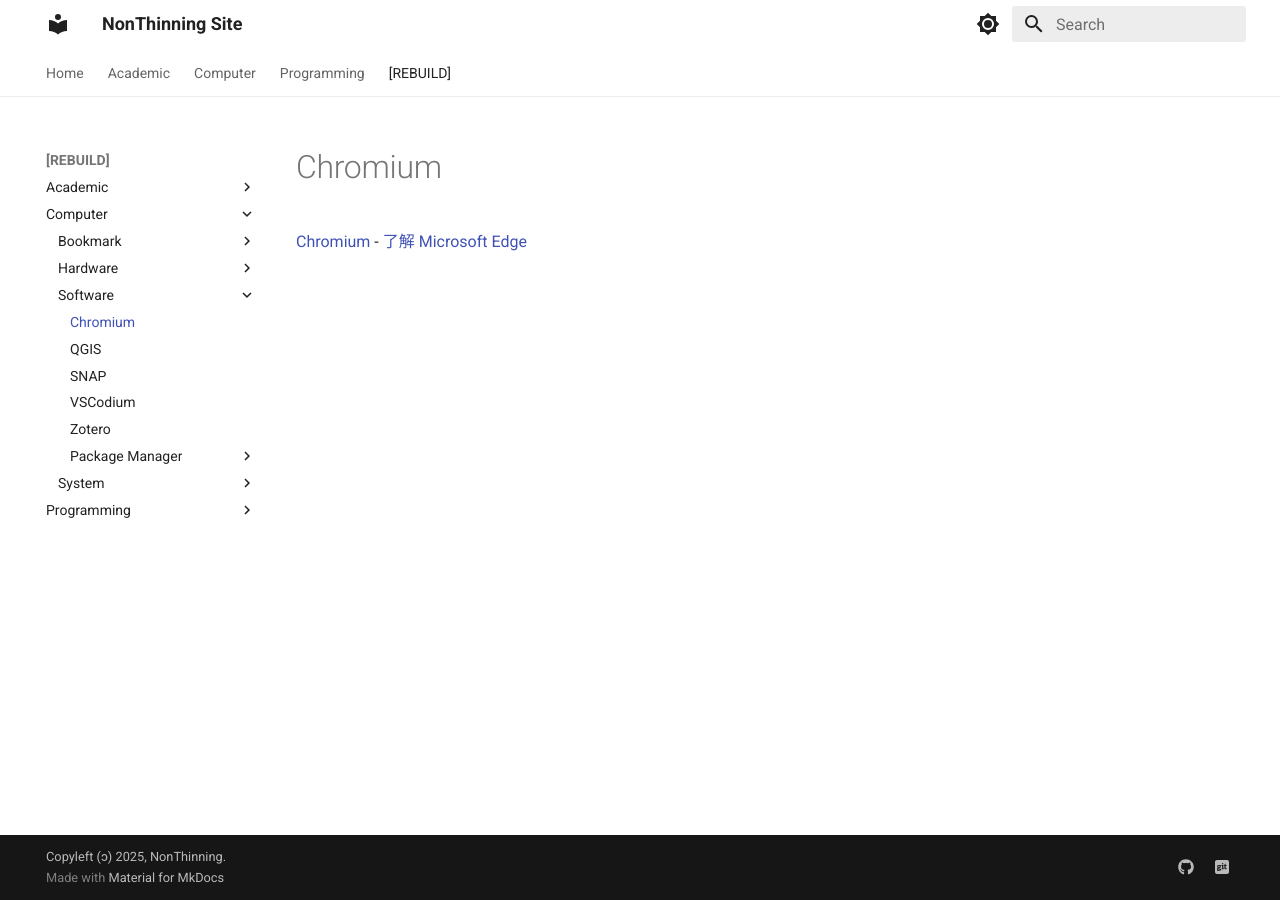
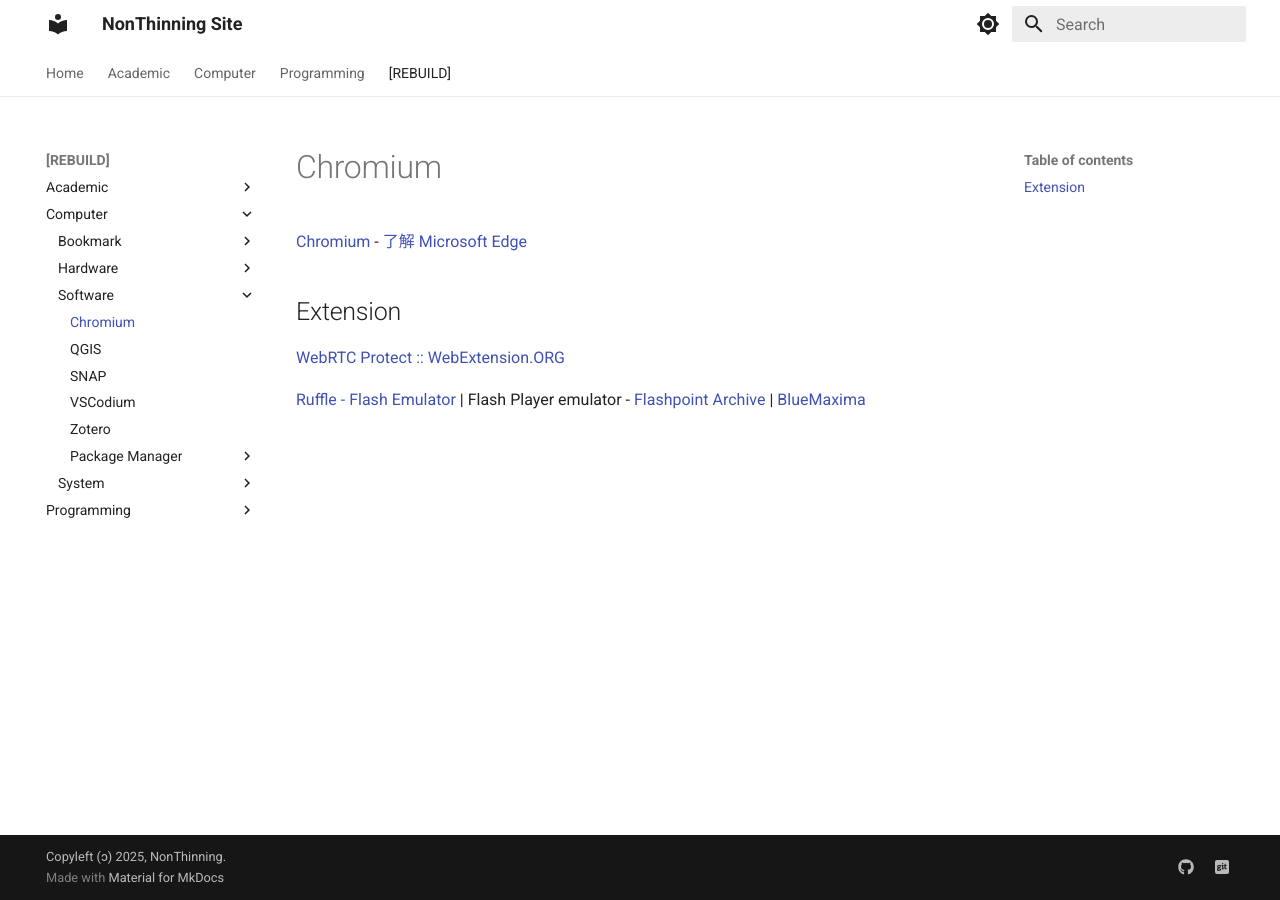
Before and after one commit to NonThinning/NonThinning.github.io, an MkDocs documentation site: the page built from docs/[REBUILD]/Computer/Software/Chromium.md, in a window 1280 px wide. Built offline with MkDocs 1.6.1 and Material for MkDocs 9.7.7, drawn with Linux system fonts in a browser that asks for light colours.

Commit message:
docs update

```diff
--- a/docs/[REBUILD]/Computer/Software/Chromium.md
+++ b/docs/[REBUILD]/Computer/Software/Chromium.md
@@ -1,3 +1,10 @@
 
 [Chromium](https://www.chromium.org/Home/)
 - [了解 Microsoft Edge](https://www.microsoft.com/zh-cn/edge)
+
+## Extension
+
+[WebRTC Protect :: WebExtension.ORG](https://webextension.org/listing/webrtc-protect.html)
+
+[Ruffle - Flash Emulator](https://ruffle.rs/) | Flash Player emulator
+- [Flashpoint Archive](https://flashpointarchive.org/) | [BlueMaxima](https://bluemaxima.org/)
```
Also changed, not shown: docs/[REBUILD]/Academic/Earth Observation/Google Earth Engine.md (+2 -0 lines), docs/[REBUILD]/Academic/Soil Carbon Model/RothC.md (+2 -2 lines), docs/[REBUILD]/Computer/Software/Package Manager/Scoop.md (+8 -0 lines), docs/[REBUILD]/Computer/Bookmark/Proxy.md (added).
